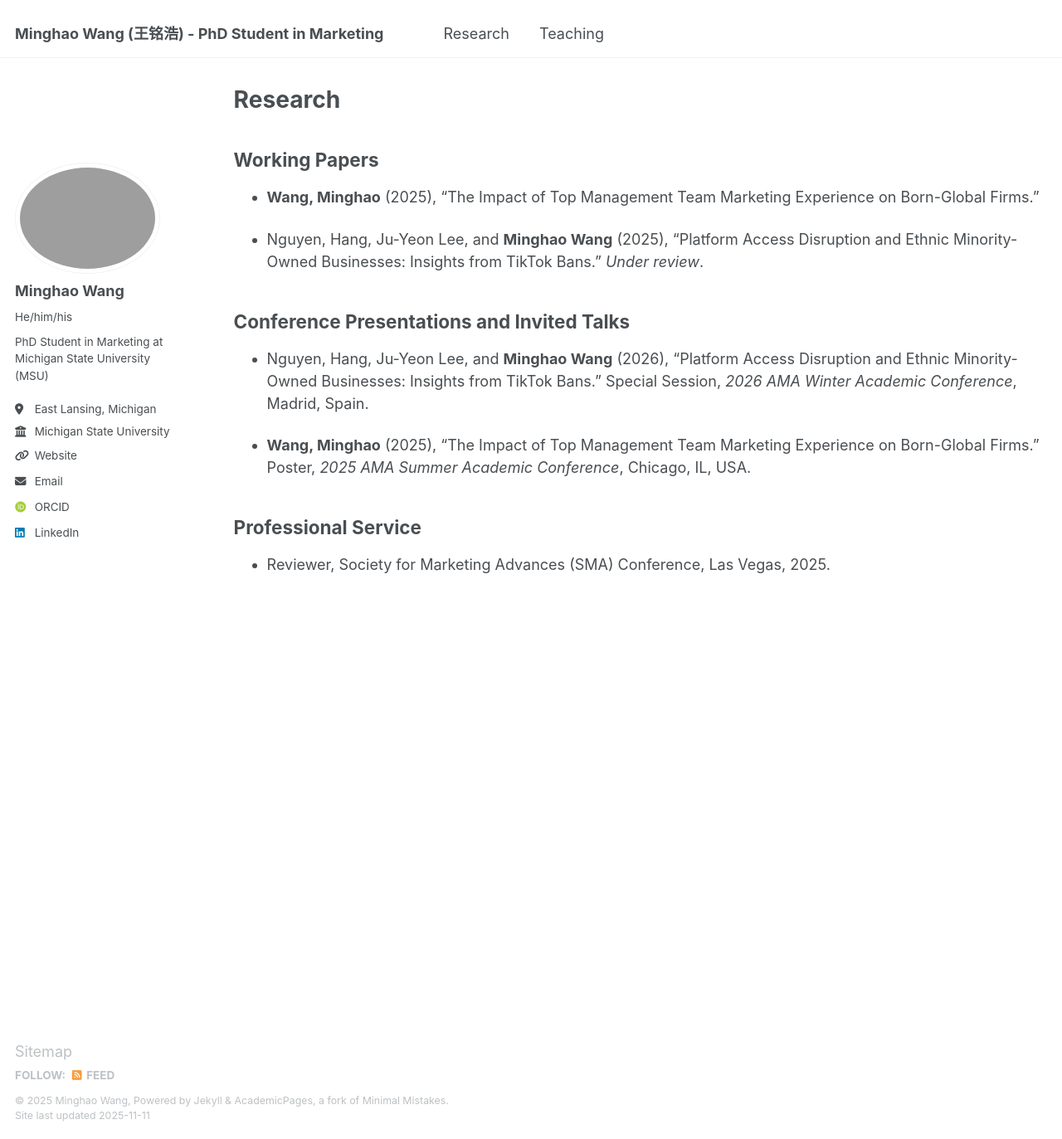
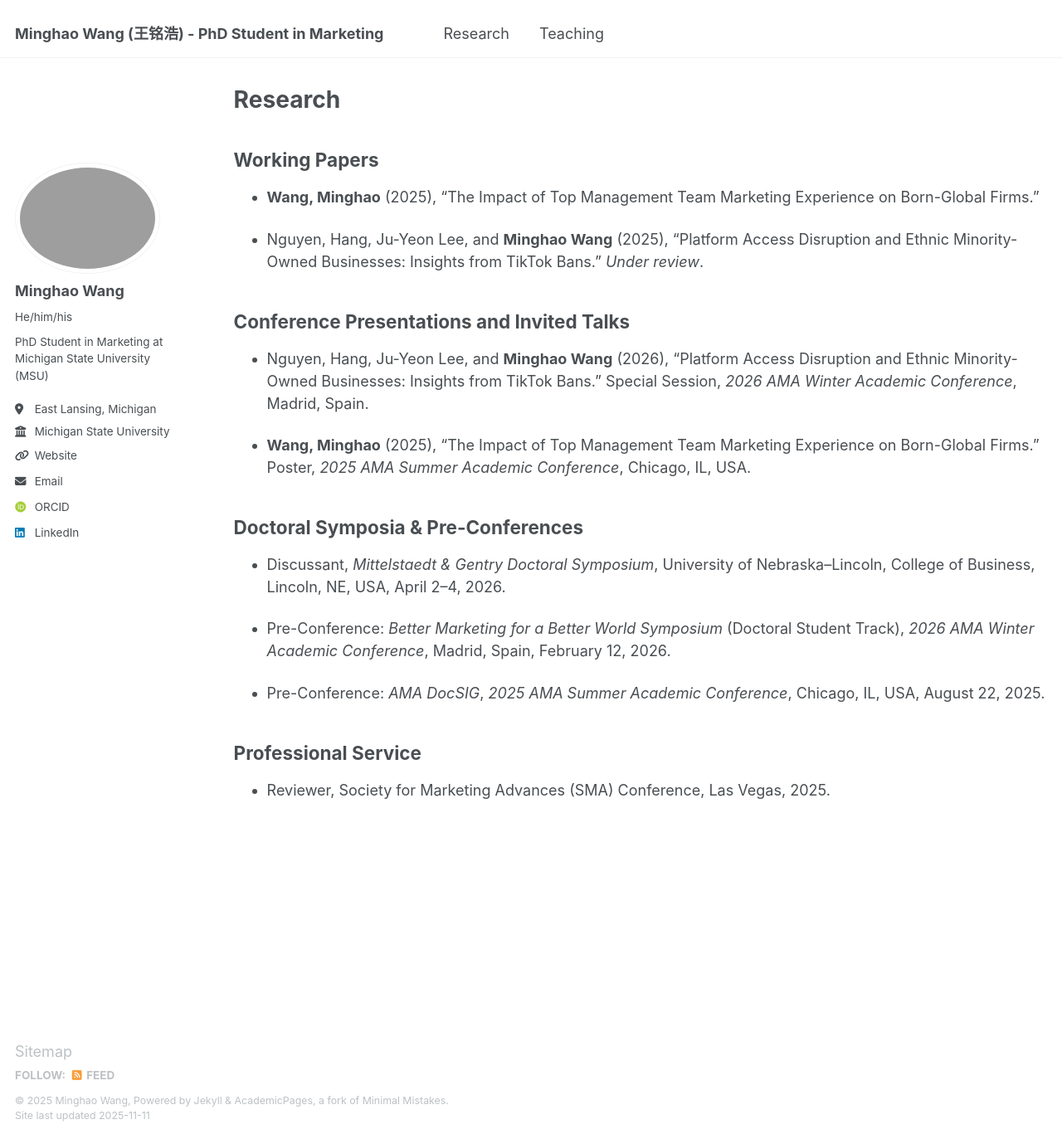
Before and after one commit to minghaowang-research/minghaowang-research.github.io, a Jekyll site: the page built from _pages/research.md, in a window 1280 px wide and 1373 px high. Shown: the whole window at 83% size. Built offline with Jekyll 4.4.1, drawn with Linux system fonts in a browser that asks for light colours; some web fonts are replaced.

Commit message:
Updated pre-con

```diff
--- a/_pages/research.md
+++ b/_pages/research.md
@@ -9,15 +9,23 @@ author_profile: true
 
 ## Working Papers
 
-- **Wang, Minghao** (2025), “The Impact of Top Management Team Marketing Experience on Born-Global Firms.”
+- **Wang, Minghao** (2025), "The Impact of Top Management Team Marketing Experience on Born-Global Firms."
 
-- Nguyen, Hang, Ju-Yeon Lee, and **Minghao Wang** (2025), “Platform Access Disruption and Ethnic Minority-Owned Businesses: Insights from TikTok Bans.” *Under review*.
+- Nguyen, Hang, Ju-Yeon Lee, and **Minghao Wang** (2025), "Platform Access Disruption and Ethnic Minority-Owned Businesses: Insights from TikTok Bans." *Under review*.
 
 ## Conference Presentations and Invited Talks
 
-- Nguyen, Hang, Ju-Yeon Lee, and **Minghao Wang** (2026), “Platform Access Disruption and Ethnic Minority-Owned Businesses: Insights from TikTok Bans.” Special Session, *2026 AMA Winter Academic Conference*, Madrid, Spain.
+- Nguyen, Hang, Ju-Yeon Lee, and **Minghao Wang** (2026), "Platform Access Disruption and Ethnic Minority-Owned Businesses: Insights from TikTok Bans." Special Session, *2026 AMA Winter Academic Conference*, Madrid, Spain.
 
-- **Wang, Minghao** (2025), “The Impact of Top Management Team Marketing Experience on Born-Global Firms.” Poster, *2025 AMA Summer Academic Conference*, Chicago, IL, USA.
+- **Wang, Minghao** (2025), "The Impact of Top Management Team Marketing Experience on Born-Global Firms." Poster, *2025 AMA Summer Academic Conference*, Chicago, IL, USA.
+
+## Doctoral Symposia & Pre-Conferences
+
+- Discussant, *Mittelstaedt & Gentry Doctoral Symposium*, University of Nebraska–Lincoln, College of Business, Lincoln, NE, USA, April 2–4, 2026.
+
+- Pre-Conference: *Better Marketing for a Better World Symposium* (Doctoral Student Track), *2026 AMA Winter Academic Conference*, Madrid, Spain, February 12, 2026.
+
+- Pre-Conference: *AMA DocSIG*, *2025 AMA Summer Academic Conference*, Chicago, IL, USA, August 22, 2025.
 
 ## Professional Service
 
```
